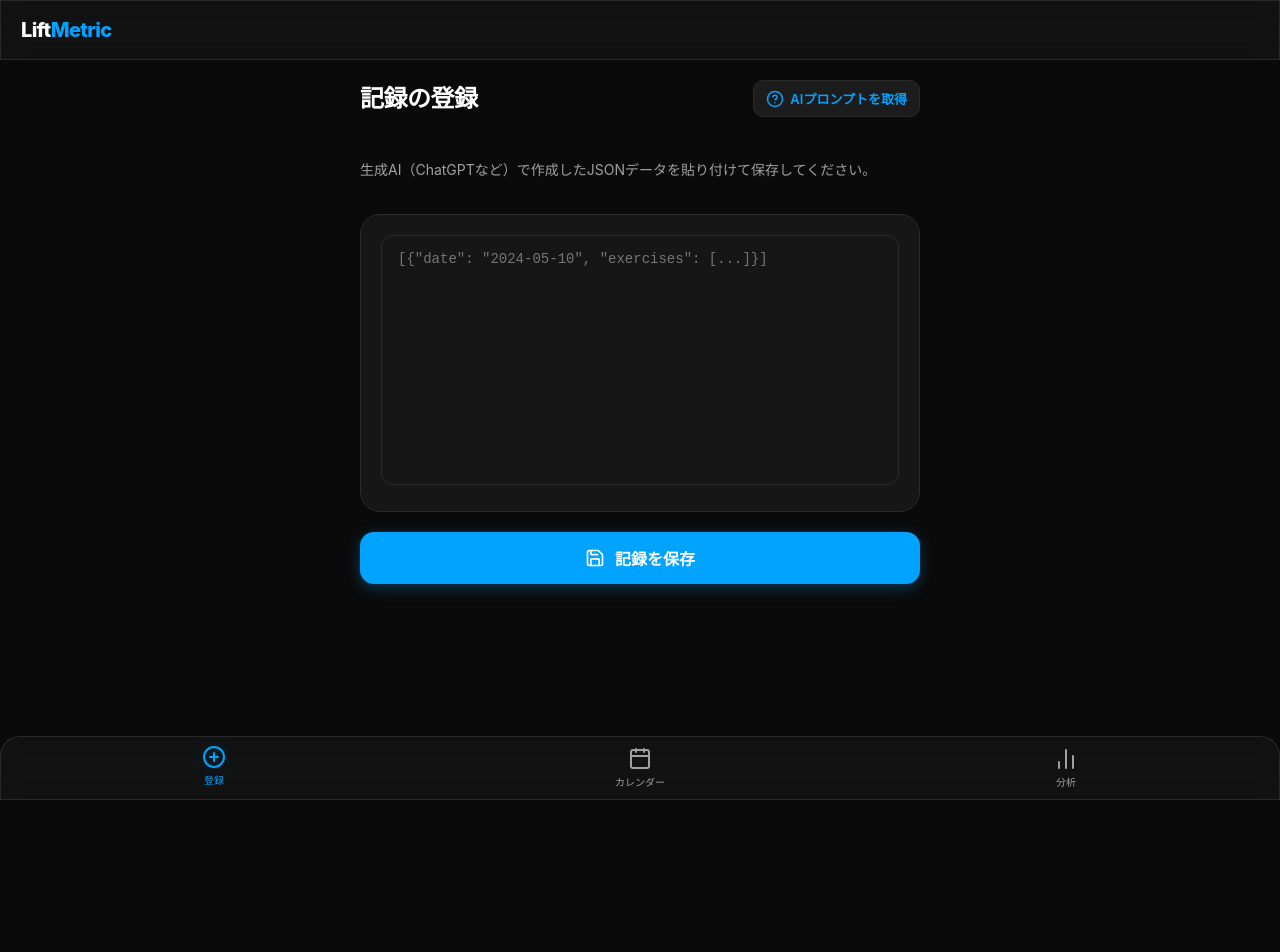
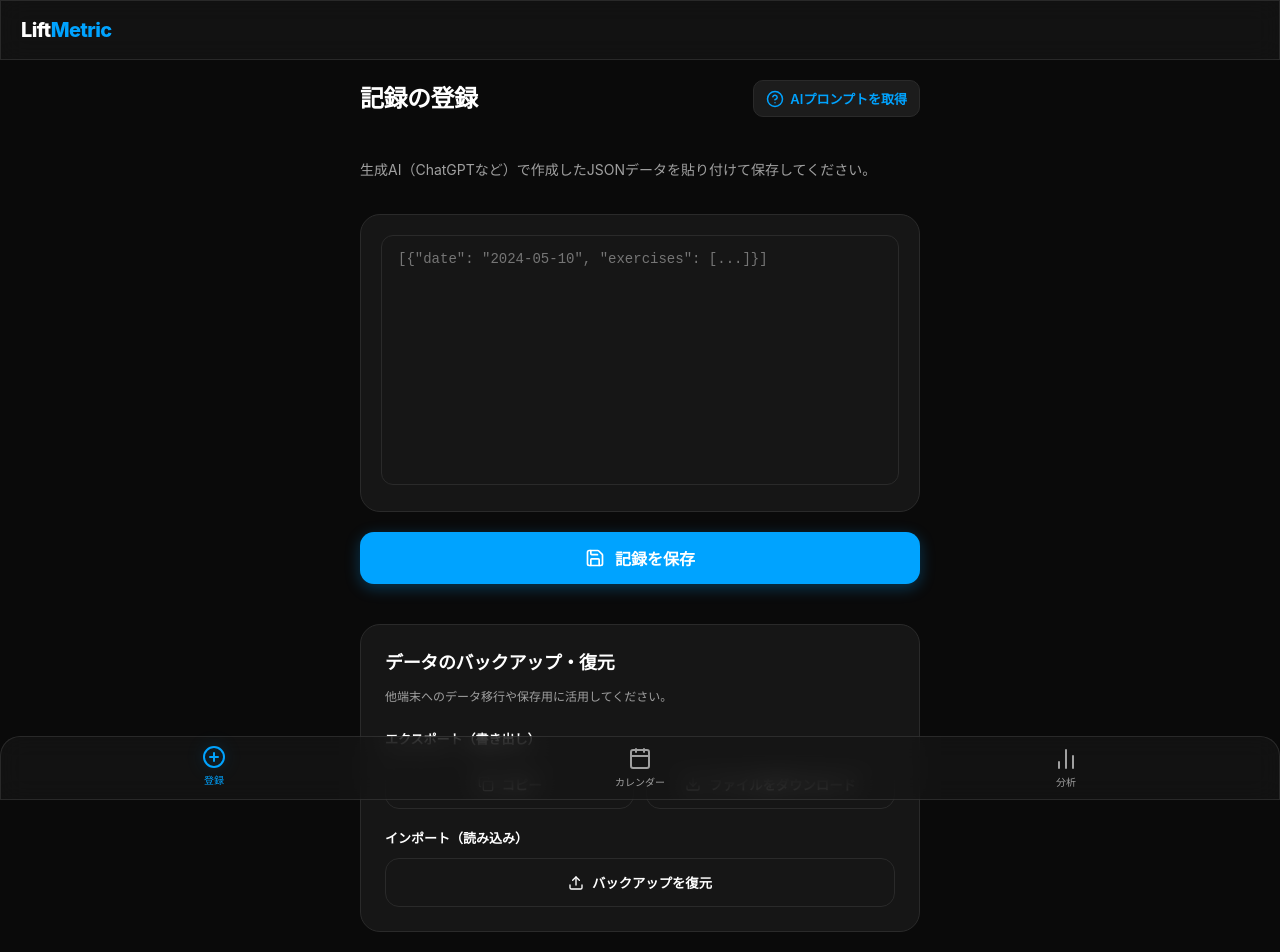
Before and after one commit to AkiraSARASHINA/liftmetric, a React (Vite) app: page / in a window 1280 px wide. Shown: the top 952 px of the page. Before the commit the page ends 800 px from the top, so only its background shows below. Built offline with nearby package versions, Linux system fonts and the light colour scheme.

Commit message:
feat: データのバックアップ・復元機能（JSONエクスポート/インポート）を実装

```diff
--- a/dev-dist/sw.js
+++ b/dev-dist/sw.js
@@ -78,7 +78,7 @@ define(['./workbox-7e5eb42b'], (function (workbox) { 'use strict';
    */
   workbox.precacheAndRoute([{
     "url": "index.html",
-    "revision": "0.161oc0lha4o"
+    "revision": "0.2e14ivr0eqg"
   }], {});
   workbox.cleanupOutdatedCaches();
   workbox.registerRoute(new workbox.NavigationRoute(workbox.createHandlerBoundToURL("index.html"), {
--- a/src/pages/Input.css
+++ b/src/pages/Input.css
@@ -75,6 +75,62 @@
   width: 100%;
 }
 
+/* Backup Section */
+.backup-section {
+  margin-top: 20px;
+  padding: 24px;
+  border: 1px solid var(--border-color);
+}
+
+.backup-section h3 {
+  font-size: 18px;
+  margin-bottom: 8px;
+}
+
+.section-desc {
+  font-size: 12px;
+  color: var(--text-secondary);
+  margin-bottom: 24px;
+}
+
+.backup-actions {
+  display: flex;
+  flex-direction: column;
+  gap: 20px;
+}
+
+.action-group {
+  display: flex;
+  flex-direction: column;
+  gap: 10px;
+}
+
+.action-group label {
+  font-size: 13px;
+  font-weight: 700;
+  color: var(--text-primary);
+}
+
+.btn-row {
+  display: flex;
+  gap: 12px;
+}
+
+.flex-1 {
+  flex: 1;
+}
+
+.w-full {
+  width: 100%;
+}
+
+.btn-secondary {
+  display: flex;
+  align-items: center;
+  justify-content: center;
+  gap: 8px;
+}
+
 .copy-btn {
   width: 100%;
   display: flex;
--- a/src/pages/Input.tsx
+++ b/src/pages/Input.tsx
@@ -1,6 +1,6 @@
-import { useState } from 'react';
-import { saveWorkout, getWorkoutByDate, type Workout } from '../lib/db';
-import { ClipboardCheck, Save, AlertCircle, Copy, HelpCircle, X } from 'lucide-react';
+import { useState, useRef } from 'react';
+import { saveWorkout, getWorkoutByDate, getAllWorkouts, type Workout } from '../lib/db';
+import { ClipboardCheck, Save, AlertCircle, Copy, HelpCircle, X, Download, Upload } from 'lucide-react';
 import './Input.css';
 
 const AI_PROMPT = `ウェイトトレーニングの記録を以下のJSON形式に変換してください。
@@ -33,18 +33,15 @@ const InputPage: React.FC = () => {
   const [jsonInput, setJsonInput] = useState('');
   const [status, setStatus] = useState<{ type: 'success' | 'error'; message: string } | null>(null);
   const [showPromptModal, setShowPromptModal] = useState(false);
+  const fileInputRef = useRef<HTMLInputElement>(null);
 
-  const handleSave = async () => {
-    try {
-      const data = JSON.parse(jsonInput);
+  const processWorkouts = async (data: any) => {
     const workouts = Array.isArray(data) ? data : [data];
+    let count = 0;
 
     for (const workout of workouts) {
-        if (!workout.date || !workout.exercises) {
-          throw new Error('不正なフォーマットです。dateとexercisesが必要です。');
-        }
+      if (!workout.date || !workout.exercises) continue;
 
-        // Check for existing workout on the same date to merge
       const existingWorkout = await getWorkoutByDate(workout.date);
       let finalWorkout: Workout;
 
@@ -58,9 +55,16 @@ const InputPage: React.FC = () => {
       }
 
       await saveWorkout(finalWorkout);
+      count++;
     }
+    return count;
+  };
 
-      setStatus({ type: 'success', message: `${workouts.length}件の記録を保存しました（既存の記録には追記されました）。` });
+  const handleSave = async () => {
+    try {
+      const data = JSON.parse(jsonInput);
+      const count = await processWorkouts(data);
+      setStatus({ type: 'success', message: `${count}件の記録を保存しました（既存の記録には追記されました）。` });
       setJsonInput('');
     } catch (e) {
       setStatus({ type: 'error', message: '保存に失敗しました。JSONの形式を確認してください。' });
@@ -70,6 +74,44 @@ const InputPage: React.FC = () => {
   const copyPrompt = () => {
     navigator.clipboard.writeText(AI_PROMPT);
     alert('プロンプトをコピーしました！AIに貼り付けて使用してください。');
+  };
+
+  // --- Backup / Restore Functions ---
+
+  const handleExportClipboard = async () => {
+    const all = await getAllWorkouts();
+    await navigator.clipboard.writeText(JSON.stringify(all, null, 2));
+    alert('全データをクリップボードにコピーしました。');
+  };
+
+  const handleExportFile = async () => {
+    const all = await getAllWorkouts();
+    const blob = new Blob([JSON.stringify(all, null, 2)], { type: 'application/json' });
+    const url = URL.createObjectURL(blob);
+    const a = document.createElement('a');
+    const date = new Date().toISOString().split('T')[0].replace(/-/g, '');
+    a.href = url;
+    a.download = `liftmetric_backup_${date}.json`;
+    a.click();
+    URL.revokeObjectURL(url);
+  };
+
+  const handleImportFile = (e: React.ChangeEvent<HTMLInputElement>) => {
+    const file = e.target.files?.[0];
+    if (!file) return;
+
+    const reader = new FileReader();
+    reader.onload = async (event) => {
+      try {
+        const data = JSON.parse(event.target?.result as string);
+        const count = await processWorkouts(data);
+        setStatus({ type: 'success', message: `ファイルから${count}件の記録をインポートしました。` });
+        if (fileInputRef.current) fileInputRef.current.value = '';
+      } catch (err) {
+        setStatus({ type: 'error', message: 'ファイルの読み込みに失敗しました。正しい形式のJSONファイルを選択してください。' });
+      }
+    };
+    reader.readAsText(file);
   };
 
   return (
@@ -106,6 +148,39 @@ const InputPage: React.FC = () => {
         記録を保存
       </button>
 
+      <div className="backup-section card">
+        <h3>データのバックアップ・復元</h3>
+        <p className="section-desc">他端末へのデータ移行や保存用に活用してください。</p>
+
+        <div className="backup-actions">
+          <div className="action-group">
+            <label>エクスポート（書き出し）</label>
+            <div className="btn-row">
+              <button className="btn-secondary flex-1" onClick={handleExportClipboard}>
+                <Copy size={16} /> コピー
+              </button>
+              <button className="btn-secondary flex-1" onClick={handleExportFile}>
+                <Download size={16} /> ファイルをダウンロード
+              </button>
+            </div>
+          </div>
+
+          <div className="action-group">
+            <label>インポート（読み込み）</label>
+            <input
+              type="file"
+              accept=".json"
+              onChange={handleImportFile}
+              ref={fileInputRef}
+              style={{ display: 'none' }}
+            />
+            <button className="btn-secondary w-full" onClick={() => fileInputRef.current?.click()}>
+              <Upload size={16} /> バックアップを復元
+            </button>
+          </div>
+        </div>
+      </div>
+
       {showPromptModal && (
         <div className="modal-overlay" onClick={() => setShowPromptModal(false)}>
           <div className="modal-content card" onClick={e => e.stopPropagation()}>
```
Lines whose indentation alone changed are shown as unchanged.
